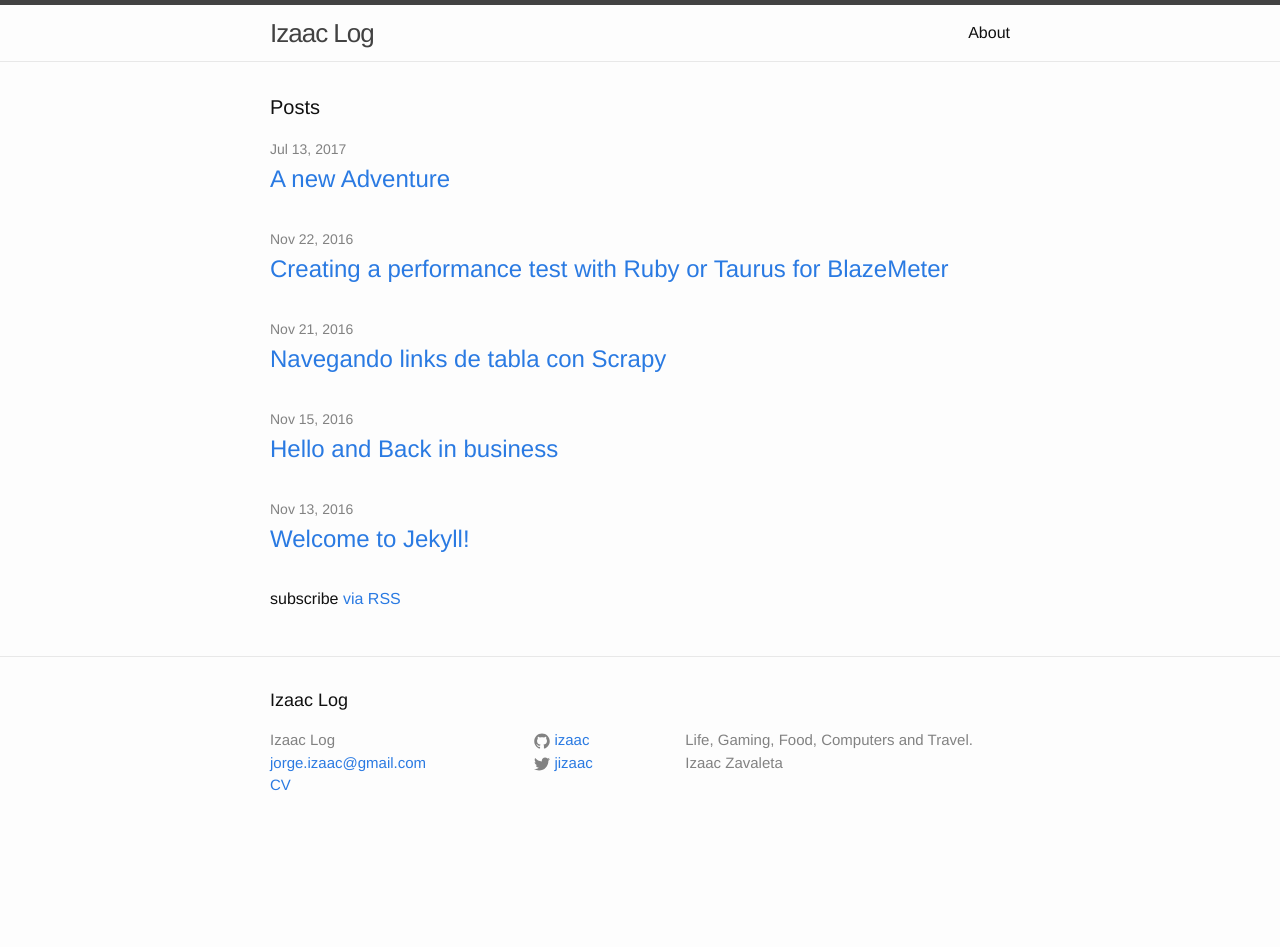
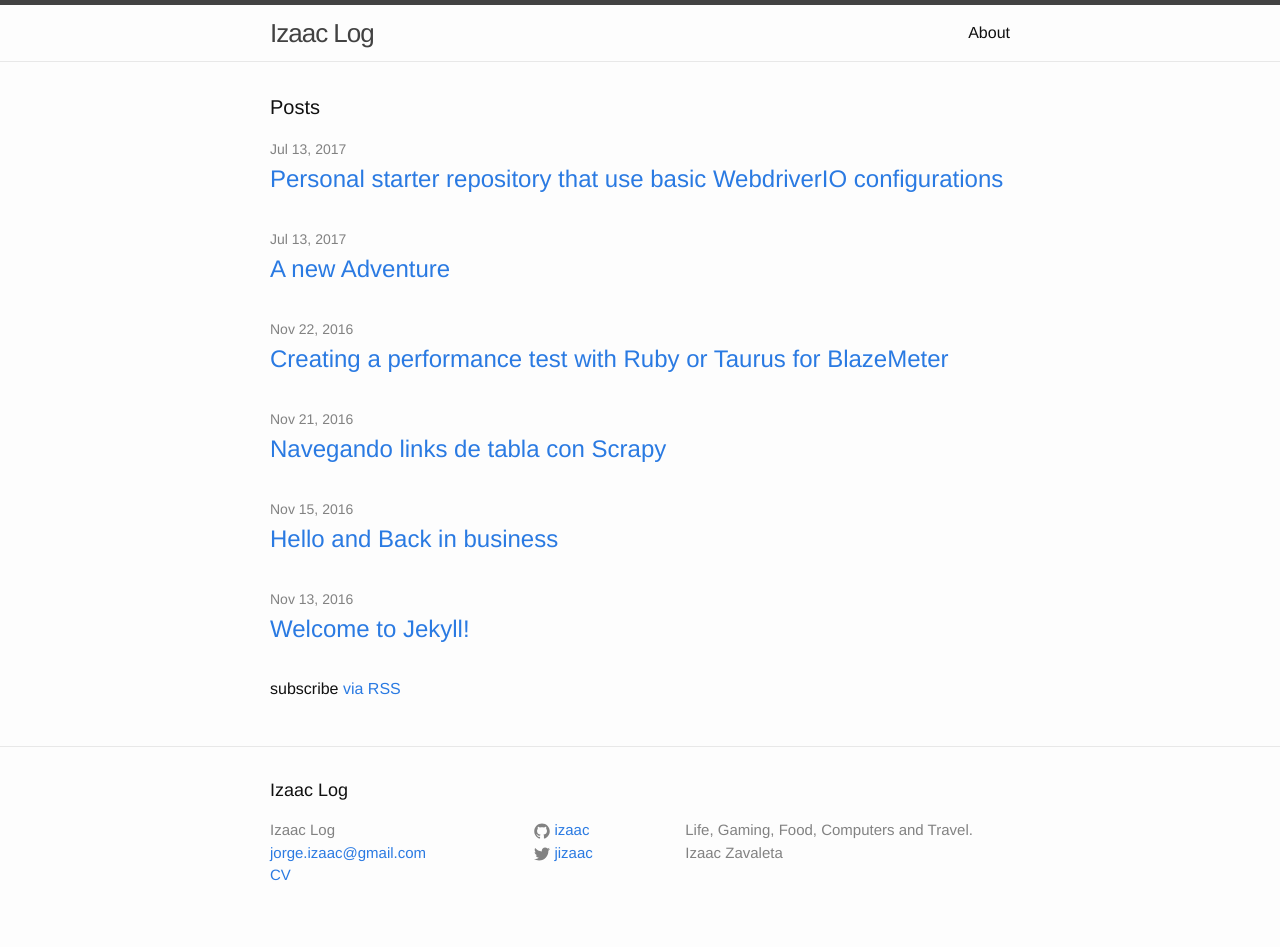
Before and after one commit to izaac/blog, a Jekyll site: the page built from index.html, in a window 1280 px wide. Built offline with Jekyll 4.4.1, drawn with Linux system fonts in a browser that asks for light colours; the list of posts is cut into pages by our own code; comment, search, counter and statistics services are not loaded; before the commit the page ends 900 px from its top, so only the background shows below that; some of the changed lines change nothing that is shown.

Commit message:
adding a new post about wdio

```diff
--- /dev/null
+++ b/_posts/2017-10-14-wdio-learn.markdown
@@ -0,0 +1,15 @@
+---
+layout: post
+title:  "Personal starter repository that use basic WebdriverIO configurations"
+date:   2017-07-13 22:10:00
+categories: career javascript nodejs selenium webdriverio
+---
+I've been using a lot this [WebdriverIO](http://webdriver.io) library to design functional end to end and regression tests
+lately, when I started with it I was using old pre-ES6 syntax and even mixed [ES6](http://exploringjs.com/es6/) with vanilla syntax, however now I feel more familar with all the transpilers and in how the JS tools allow me to
+use classes for OOP (which it's just [syntactic sugar](https://developer.mozilla.org/en-US/docs/Web/JavaScript/Reference/Classes) for Prototypes) in JavaScript.
+
+So after some time I decided to create this [wdioTraining](https://github.com/izaac/wdioTraining) repo to have a reference for historical purposes in case I want not to start from scratch a new project.
+
+I'm including the babel dependencies, WebdriverIO services modules and extra stuff like cloud services integration like [Sauce Labs](https://saucelabs.com) and [TravisCI](https://travis-ci.org), making it publicly available in the process in case anyone else wants to take a look at it, I'm also using simple [Mocha](http://mochajs.org) spec and a few examples of [Page Objects in WebdriverIO](https://github.com/webdriverio/webdriverio/issues/356) all using the ES6 syntax.
+
+As part of the example I'm using a simple search in a travel website, but I plan to maybe switch on using Wikipedia searches instead, just to use an open source website. Hope it's of some help for someone.
```
Also changed, not shown: _posts/2017-07-13-new-adventure.markdown (line endings or trailing spaces).
